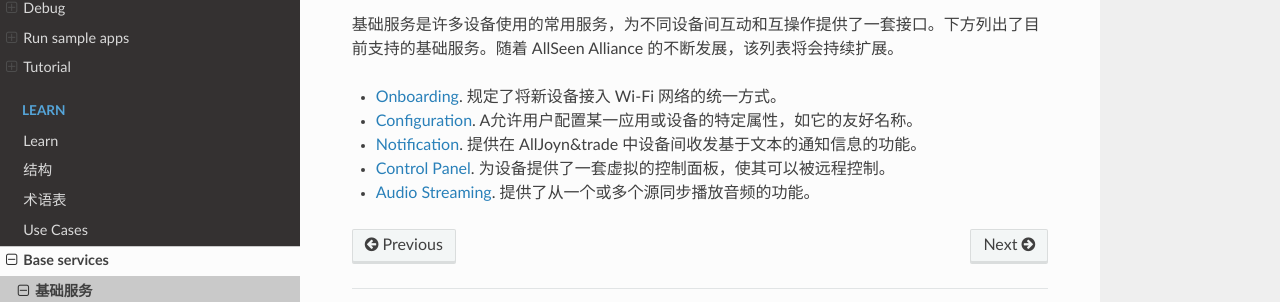
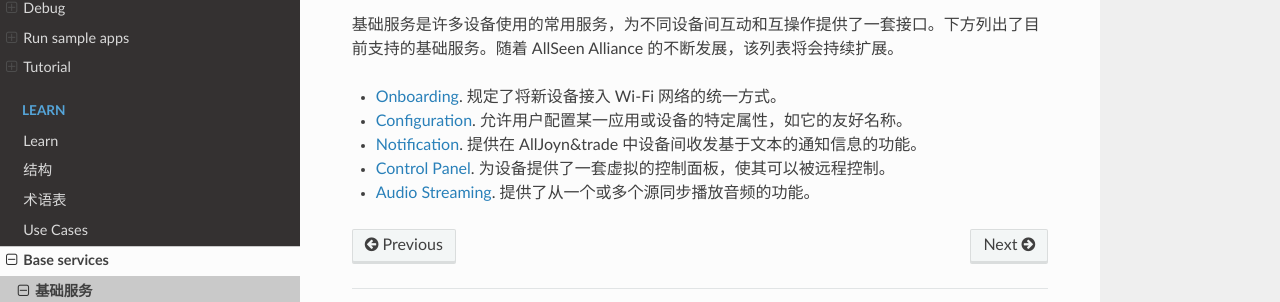
Before and after one commit to smart-conn/alljoyn-zh, an MkDocs documentation site: the page built from docs/learn/base-services/index.md, in a window 1280 px wide. Shown: the part 155-457 px from the top of the page. Built offline with MkDocs 1.6.1, drawn with Linux system fonts in a browser that asks for light colours; nearby versions of some CDN libraries.

```diff
--- a/docs/learn/base-services/index.md
+++ b/docs/learn/base-services/index.md
@@ -4,7 +4,7 @@
 
 * [Onboarding][onboarding]. 规定了将新设备接入 Wi-Fi 网络的统一方式。
 
-* [Configuration][configuration]. A允许用户配置某一应用或设备的特定属性，如它的友好名称。
+* [Configuration][configuration]. 允许用户配置某一应用或设备的特定属性，如它的友好名称。
 
 * [Notification][notification]. 提供在 AllJoyn&trade 中设备间收发基于文本的通知信息的功能。
 
```
